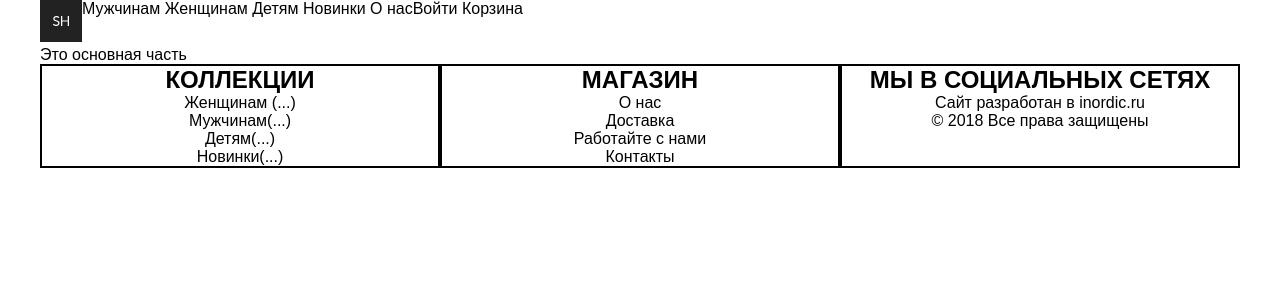
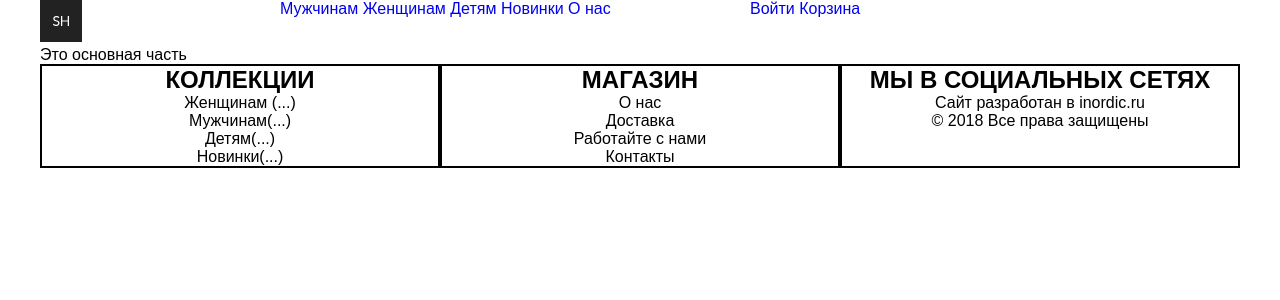
Before and after one commit to AFScoder/Web-store, a PHP site: page / in a window 1280 px wide. Shown: the top 300 px of the page. Run offline with PHP 8.4, Linux system fonts and the light colour scheme.

Commit message:
13/11/2018 21.32

```diff
--- a/style.css
+++ b/style.css
@@ -18,15 +18,22 @@ body a {
   display: -webkit-box;
   display: -ms-flexbox;
   display: flex;
+  width: 100%;
+  position: relative;
+  z-index: 99999;
 }
 
-.wrapper header nav a {
-  color: black;
+.wrapper header nav.categories {
+  position: absolute;
+  width: 40%;
+  left: 20%;
+  color: green;
 }
 
-.wrapper header nav .categories {
-  margin-left: 50px;
-  margin-right: 30%;
+.wrapper header nav.exitShop {
+  position: absolute;
+  width: 40%;
+  right: 10px;
 }
 
 .footer-container {
--- a/style.scss
+++ b/style.scss
@@ -21,16 +21,20 @@ body a {
     margin: 0 auto;
     header{
         display: flex;
-        nav{
-            a{
-                color: $color2;
-            }
-            .categories{
-                margin-left: 50px;
-                margin-right: 30%;
-
-            }
-        }
+        width:100%;
+        position: relative;
+        z-index: 99999;
+        nav.categories{
+            position: absolute;
+            width: 40%;
+            left: 20%;
+            color:green;
+        };
+        nav.exitShop{
+            position: absolute;
+            width: 40%;
+            right: 10px;
+        };
     }
 }
 
```
Also changed, not shown: 1 other file.
